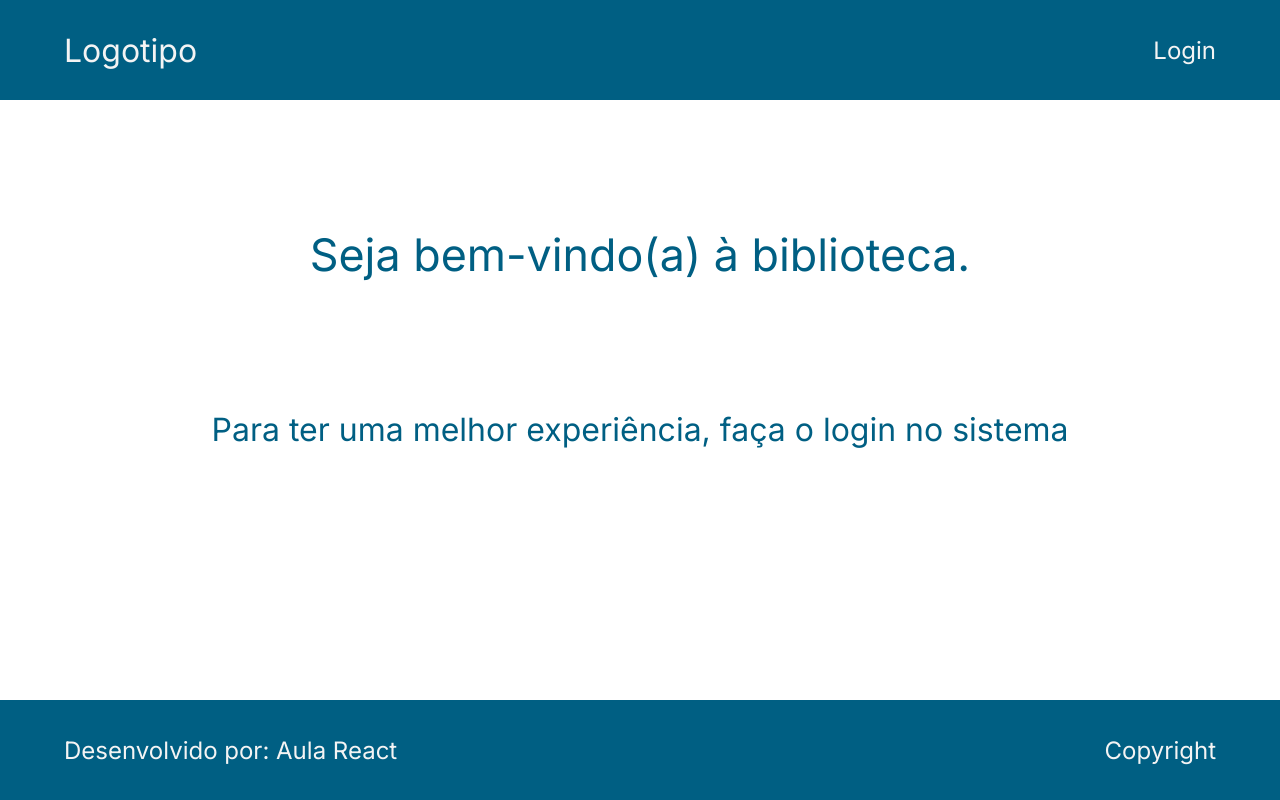
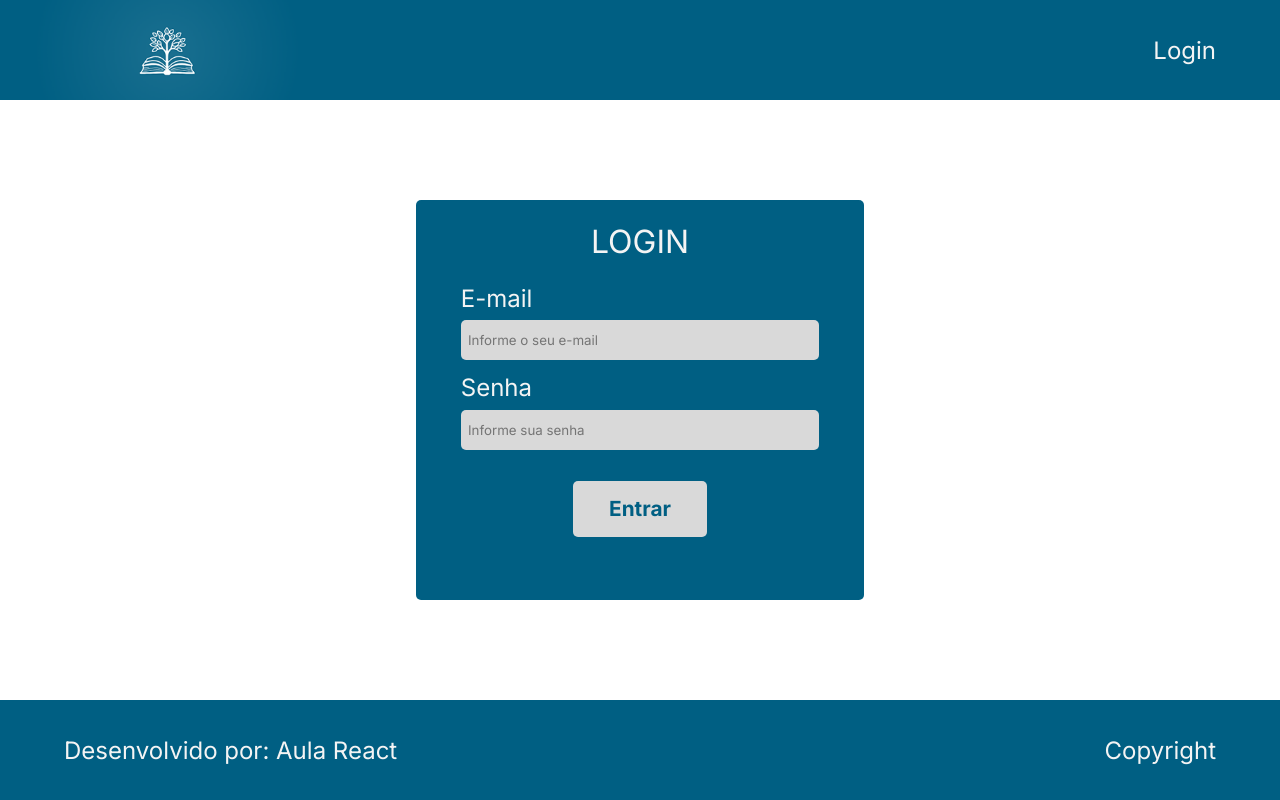
Before and after one commit to profRenatoOliveira1/interface-biblioteca-react, a React (Vite) app: page / in a window 1280 px wide. Built offline with nearby package versions, Linux system fonts and the light colour scheme.

Commit message:
Criando formulário de Login

```diff
--- a/src/App.tsx
+++ b/src/App.tsx
@@ -2,13 +2,14 @@
 import Cabecalho from './components/Cabecalho/Cabecalho';
 import Rodape from './components/Rodape/Rodape';
 import Welcome from './components/Welcome/Welcome';
+import LoginForm from './components/LoginForm/LoginForm';
 
 function App() {
 
   return (
     <>
       <Cabecalho />
-      <Welcome />
+      <LoginForm />
       <Rodape />
     </>
   )
--- a/src/components/Cabecalho/Cabecalho.module.css
+++ b/src/components/Cabecalho/Cabecalho.module.css
@@ -9,9 +9,8 @@
     align-items: center;
 }
 
-.cabecalho h1 {
-    color: var(--branco-suave);
-    margin-left: 5%;
+.cabecalho img {
+    height: 100%;
 }
 
 .cabecalho a {
--- a/src/components/Cabecalho/Cabecalho.tsx
+++ b/src/components/Cabecalho/Cabecalho.tsx
@@ -1,9 +1,10 @@
 import estilo from './Cabecalho.module.css';
+import logotipo from '../../assets/logotipo.png';
 
 function Cabecalho() {
     return (
         <header className={estilo.cabecalho}>
-            <h1>Logotipo</h1>
+            <img src={logotipo} alt="logotipo" />
             <a href="#">Login</a>
         </header>
     );
--- /dev/null
+++ b/src/components/LoginForm/LoginForm.module.css
@@ -0,0 +1,63 @@
+.form-section {
+    width: 35%;
+    height: 50vh;
+
+    background-color: var(--cor-primaria);
+
+    margin: auto auto;
+    border-radius: 5px;
+}
+
+.form-section h3 {
+    color: var(--branco-suave);
+    text-align: center;
+    font-size: 2rem;
+    margin: 5% 0;
+}
+
+.form-login {
+    display: flex;
+    flex-direction: column;
+}
+
+.form-login label {
+    color: var(--branco-suave);
+    font-size: 1.5rem;
+    margin: 0 10%;
+
+    display: flex;
+    flex-direction: column;
+}
+
+.form-login label:nth-child(2) {
+    margin-top: 3%;
+}
+
+.input-email-login,
+.input-password-login {
+    margin-top: 2%;
+    padding-left: 2%;
+
+    height: 5vh;
+    border: none;
+    border-radius: 5px;
+
+    background-color: var(--input-bg);
+}
+
+.input-button-login {
+    width: 30%;
+    height: 7vh;
+
+    font-size: 1.3rem;
+    font-weight: bold;
+
+    background-color: var(--input-bg);
+    color: var(--cor-primaria);
+
+    border: none;
+    border-radius: 5px;
+
+    margin: auto auto;
+    margin-top: 7%;
+}
--- /dev/null
+++ b/src/components/LoginForm/LoginForm.tsx
@@ -0,0 +1,37 @@
+import estilo from './LoginForm.module.css';
+
+function LoginForm() {
+    return (
+        <section className={estilo['form-section']}>
+            <h3>LOGIN</h3>
+
+            <form action="" className={estilo['form-login']}>
+                <label>
+                    E-mail
+                    <input
+                        type="email"
+                        placeholder='Informe o seu e-mail'
+                        className={estilo['input-email-login']}
+                    />
+                </label>
+
+                <label>
+                    Senha
+                    <input
+                        type="password"
+                        placeholder='Informe sua senha'
+                        className={estilo['input-password-login']}
+                    />
+                </label>
+
+                <input
+                    type="button"
+                    value="Entrar"
+                    className={estilo['input-button-login']}
+                />
+            </form>
+        </section>
+    );
+}
+
+export default LoginForm;
--- a/src/index.css
+++ b/src/index.css
@@ -1,6 +1,6 @@
 @import url('https://fonts.googleapis.com/css2?family=Inter:ital,opsz,wght@0,14..32,100..900;1,14..32,100..900&display=swap');
 
-#root {
+:root {
   --cor-primaria: #005F83;
   --input-bg: #D9D9D9;
   --branco-suave: #f4f4f4;
```
